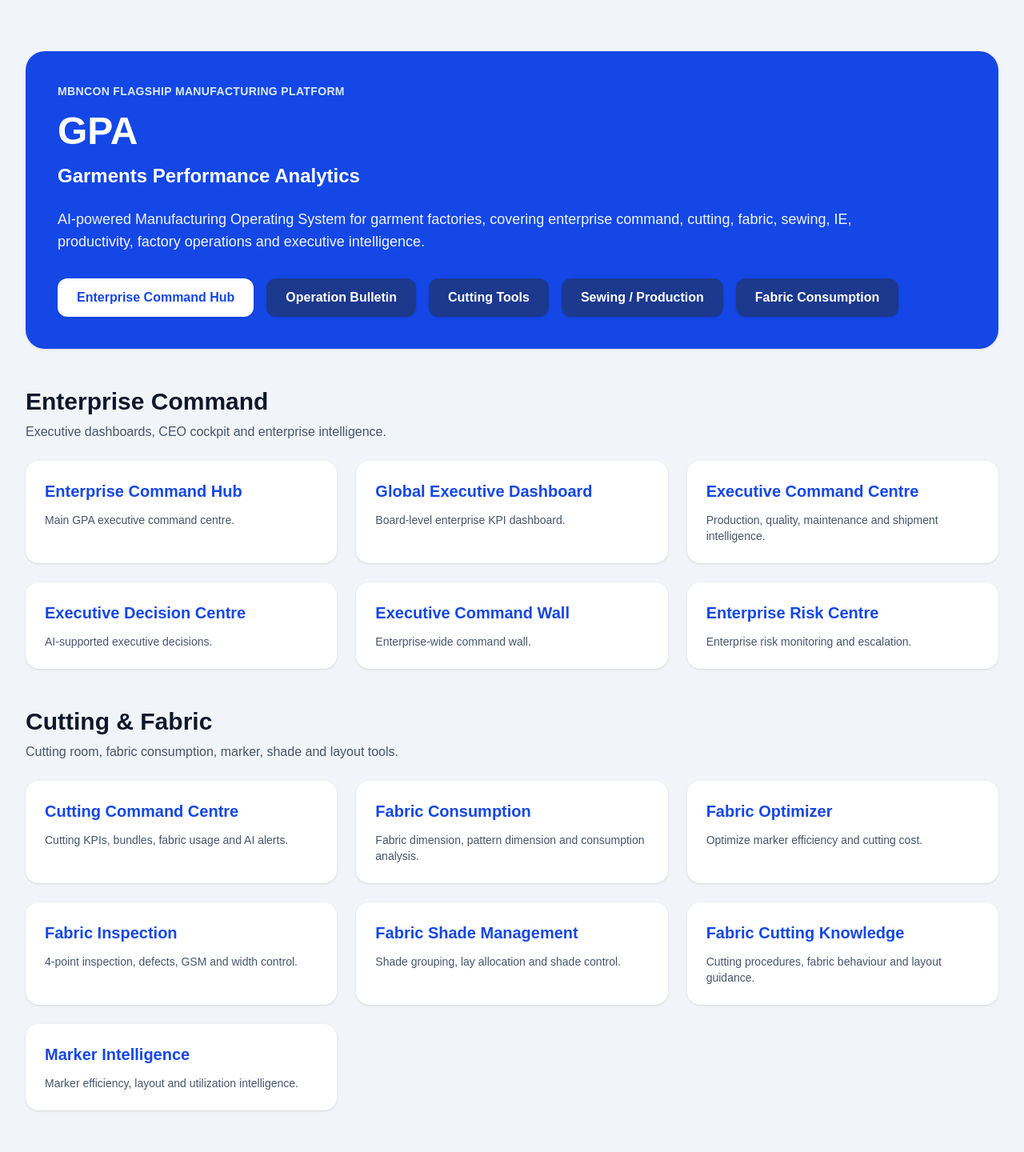
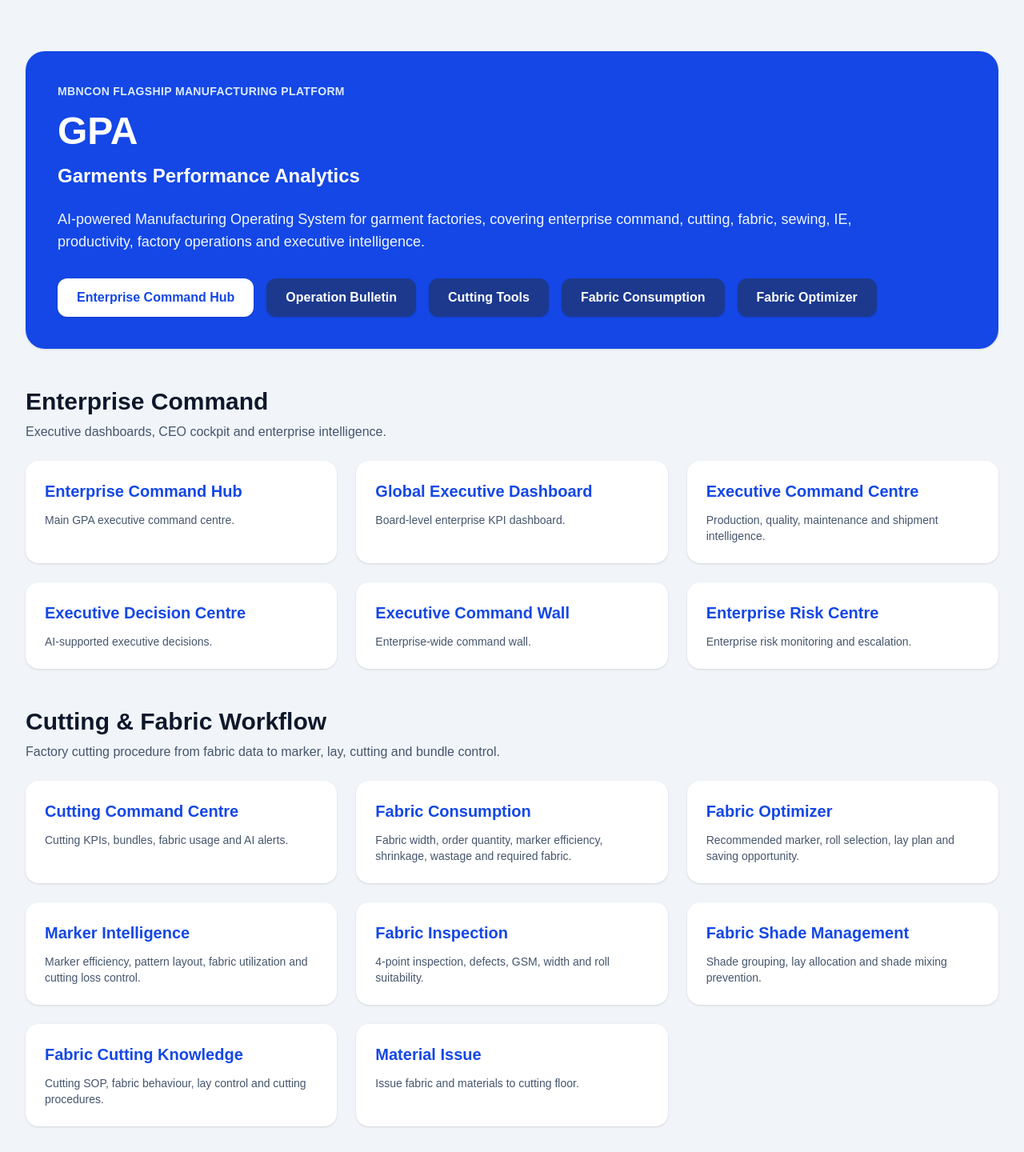
Before and after one commit to mahtab2011/mbncon, a Next.js app: page /manufacturing/gpa in a window 1280 px wide. Shown: the top 1440 px of the page at 80% size. Built offline with nearby package versions, Linux system fonts and the light colour scheme.

Commit message:
Expand GPA launcher with cutting and sewing workflows

```diff
--- a/app/manufacturing/gpa/page.tsx
+++ b/app/manufacturing/gpa/page.tsx
@@ -14,16 +14,17 @@
     ],
   },
   {
-    title: "Cutting & Fabric",
-    description: "Cutting room, fabric consumption, marker, shade and layout tools.",
+    title: "Cutting & Fabric Workflow",
+    description: "Factory cutting procedure from fabric data to marker, lay, cutting and bundle control.",
     items: [
       { title: "Cutting Command Centre", href: "/manufacturing/cutting-command-centre", description: "Cutting KPIs, bundles, fabric usage and AI alerts." },
-      { title: "Fabric Consumption", href: "/manufacturing/fabric-consumption", description: "Fabric dimension, pattern dimension and consumption analysis." },
-      { title: "Fabric Optimizer", href: "/manufacturing/fabric-optimizer", description: "Optimize marker efficiency and cutting cost." },
-      { title: "Fabric Inspection", href: "/manufacturing/fabric-inspection", description: "4-point inspection, defects, GSM and width control." },
-      { title: "Fabric Shade Management", href: "/manufacturing/fabric-shade-management", description: "Shade grouping, lay allocation and shade control." },
-      { title: "Fabric Cutting Knowledge", href: "/manufacturing/fabric-cutting-knowledge", description: "Cutting procedures, fabric behaviour and layout guidance." },
-      { title: "Marker Intelligence", href: "/manufacturing/marker-intelligence", description: "Marker efficiency, layout and utilization intelligence." },
+      { title: "Fabric Consumption", href: "/manufacturing/fabric-consumption", description: "Fabric width, order quantity, marker efficiency, shrinkage, wastage and required fabric." },
+      { title: "Fabric Optimizer", href: "/manufacturing/fabric-optimizer", description: "Recommended marker, roll selection, lay plan and saving opportunity." },
+      { title: "Marker Intelligence", href: "/manufacturing/marker-intelligence", description: "Marker efficiency, pattern layout, fabric utilization and cutting loss control." },
+      { title: "Fabric Inspection", href: "/manufacturing/fabric-inspection", description: "4-point inspection, defects, GSM, width and roll suitability." },
+      { title: "Fabric Shade Management", href: "/manufacturing/fabric-shade-management", description: "Shade grouping, lay allocation and shade mixing prevention." },
+      { title: "Fabric Cutting Knowledge", href: "/manufacturing/fabric-cutting-knowledge", description: "Cutting SOP, fabric behaviour, lay control and cutting procedures." },
+      { title: "Material Issue", href: "/manufacturing/material-issue", description: "Issue fabric and materials to cutting floor." },
     ],
   },
   {
@@ -37,6 +38,7 @@
       { title: "Line Optimization", href: "/manufacturing/line-optimization", description: "Improve line balance and remove bottlenecks." },
       { title: "Machine Master", href: "/manufacturing/machine-master", description: "Machine master data and machine profile." },
       { title: "Machine Allocation", href: "/manufacturing/machine-allocation", description: "Allocate machines to operations and lines." },
+      { title: "Operator Allocation", href: "/manufacturing/operator-allocation", description: "Allocate operators by skill, machine and operation." },
       { title: "Maintenance Entry", href: "/manufacturing/maintenance-entry", description: "Machine maintenance and downtime entries." },
       { title: "Learning Curve", href: "/manufacturing/learning-curve", description: "Track operator and line learning performance." },
     ],
@@ -101,17 +103,17 @@
             <Link href="/manufacturing/enterprise-command-hub" className="rounded-xl bg-white px-6 py-3 font-bold text-blue-700 shadow hover:bg-blue-50">
               Enterprise Command Hub
             </Link>
-            <Link href="/manufacturing/operation-bulletin" className="rounded-xl bg-blue-900 px-6 py-3 font-bold text-white shadow hover:bg-blue-950">
+            <Link href="/manufacturing/operation-bulletin-master" className="rounded-xl bg-blue-900 px-6 py-3 font-bold text-white shadow hover:bg-blue-950">
               Operation Bulletin
             </Link>
             <Link href="/manufacturing/cutting-command-centre" className="rounded-xl bg-blue-900 px-6 py-3 font-bold text-white shadow hover:bg-blue-950">
               Cutting Tools
             </Link>
-            <Link href="/manufacturing/live-production-dashboard" className="rounded-xl bg-blue-900 px-6 py-3 font-bold text-white shadow hover:bg-blue-950">
-              Sewing / Production
-            </Link>
             <Link href="/manufacturing/fabric-consumption" className="rounded-xl bg-blue-900 px-6 py-3 font-bold text-white shadow hover:bg-blue-950">
               Fabric Consumption
+            </Link>
+            <Link href="/manufacturing/fabric-optimizer" className="rounded-xl bg-blue-900 px-6 py-3 font-bold text-white shadow hover:bg-blue-950">
+              Fabric Optimizer
             </Link>
           </div>
         </div>
```
